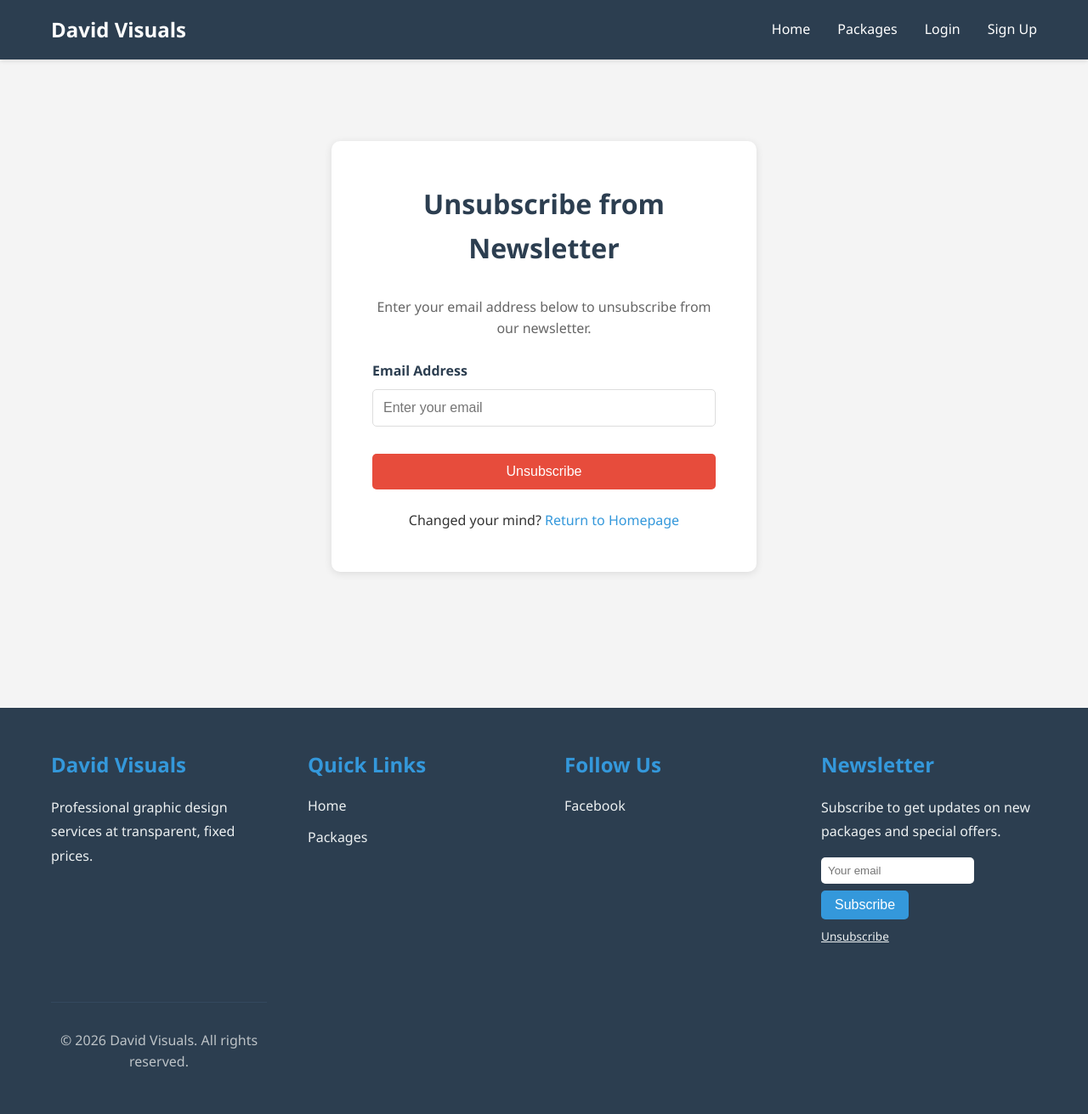
After one commit to thekidmellow/david-visuals, a Django app: page /newsletter/unsubscribe/ in a window 1280 px wide. The commit adds this page. Shown: the whole page at 85% size. Run offline with Django 4.2, Linux system fonts and the light colour scheme.

Commit message:
feat: Add newsletter unsubscribe functionality
- Add unsubscribe view to newsletter app
- Create unsubscribe template with form
- Add unsubscribe URL route
- Add unsubscribe link to footer

```diff
--- /dev/null
+++ b/newsletter/templates/newsletter/unsubscribe.html
@@ -0,0 +1,30 @@
+{% extends 'base.html' %}
+{% load static %}
+
+{% block title %}Unsubscribe - David Visuals{% endblock %}
+
+{% block content %}
+<main>
+    <div class="container">
+        <div class="form-container">
+            <h1>Unsubscribe from Newsletter</h1>
+            <p class="form-intro">Enter your email address below to unsubscribe from our newsletter.</p>
+
+            <form method="post" action="{% url 'newsletter:unsubscribe' %}">
+                {% csrf_token %}
+                <div class="form-group">
+                    <label for="email">Email Address</label>
+                    <input type="email" name="email" id="email" class="form-control" placeholder="Enter your email" required>
+                </div>
+                <div class="form-actions">
+                    <button type="submit" class="btn btn-danger btn-full">Unsubscribe</button>
+                </div>
+            </form>
+
+            <div class="form-links">
+                <p>Changed your mind? <a href="{% url 'home:index' %}">Return to Homepage</a></p>
+            </div>
+        </div>
+    </div>
+</main>
+{% endblock %}
--- a/newsletter/urls.py
+++ b/newsletter/urls.py
@@ -5,4 +5,5 @@ app_name = 'newsletter'
 
 urlpatterns = [
     path('subscribe/', views.subscribe, name='subscribe'),
+    path('unsubscribe/', views.unsubscribe, name='unsubscribe'),
 ]
--- a/newsletter/views.py
+++ b/newsletter/views.py
@@ -1,4 +1,4 @@
-from django.shortcuts import redirect
+from django.shortcuts import render, redirect
 from django.contrib import messages
 from .models import Subscriber
 from .forms import SubscriberForm
@@ -28,3 +28,29 @@ def subscribe(request):
             messages.error(request, 'Please enter a valid email address.')
 
         return redirect(request.META.get('HTTP_REFERER', '/'))
+
+
+def unsubscribe(request):
+    """Allow users to unsubscribe from the newsletter."""
+    if request.method == 'POST':
+        email = request.POST.get('email')
+
+        if email:
+            try:
+                subscriber = Subscriber.objects.get(email=email)
+                subscriber.delete()
+                messages.success(
+                    request,
+                    'You have been successfully unsubscribed from our newsletter.'
+                )
+            except Subscriber.DoesNotExist:
+                messages.error(
+                    request,
+                    'This email address was not found in our subscriber list.'
+                )
+        else:
+            messages.error(request, 'Please enter a valid email address.')
+
+        return redirect('newsletter:unsubscribe')
+
+    return render(request, 'newsletter/unsubscribe.html')
--- a/templates/includes/footer.html
+++ b/templates/includes/footer.html
@@ -30,8 +30,10 @@
                     <input type="email" name="email" placeholder="Your email" required class="newsletter-input">
                     <button type="submit" class="btn btn-primary">Subscribe</button>
                 </form>
+                <p style="margin-top: 0.5rem; font-size: 0.85rem;">
+                    <a href="{% url 'newsletter:unsubscribe' %}" style="color: #ecf0f1;">Unsubscribe</a>
+                </p>
             </div>
-        </div>
         <div class="footer-bottom">
             <p>&copy; 2026 David Visuals. All rights reserved.</p>
         </div>
```
